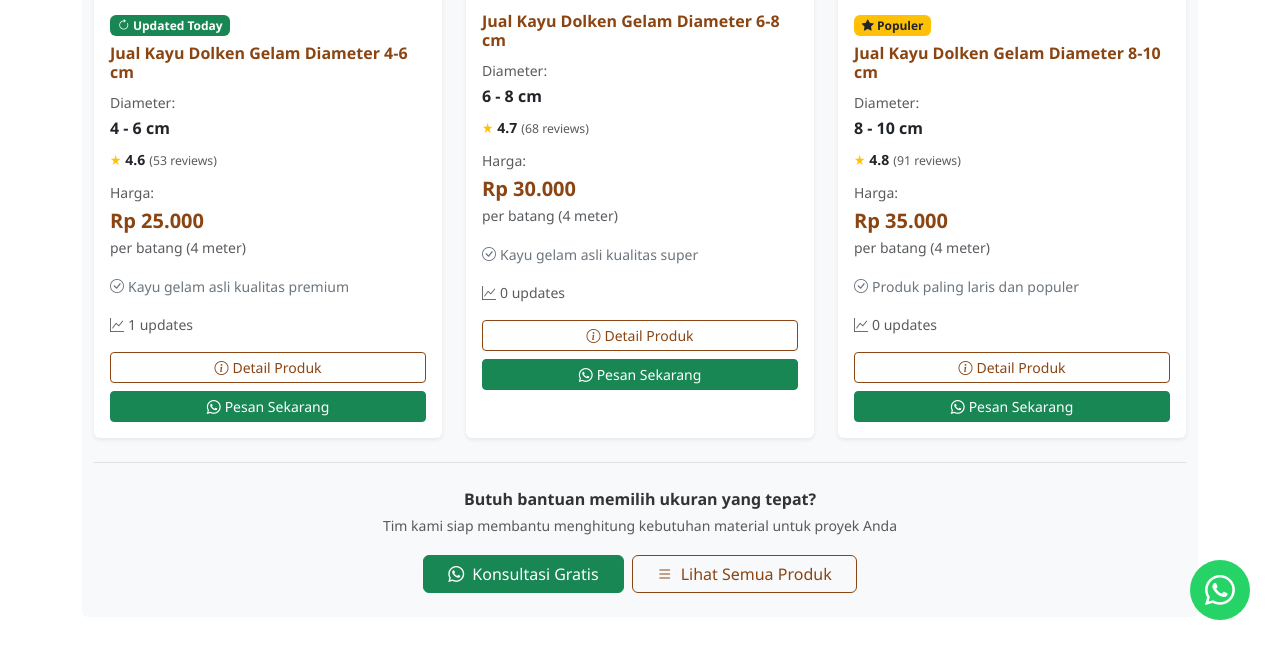
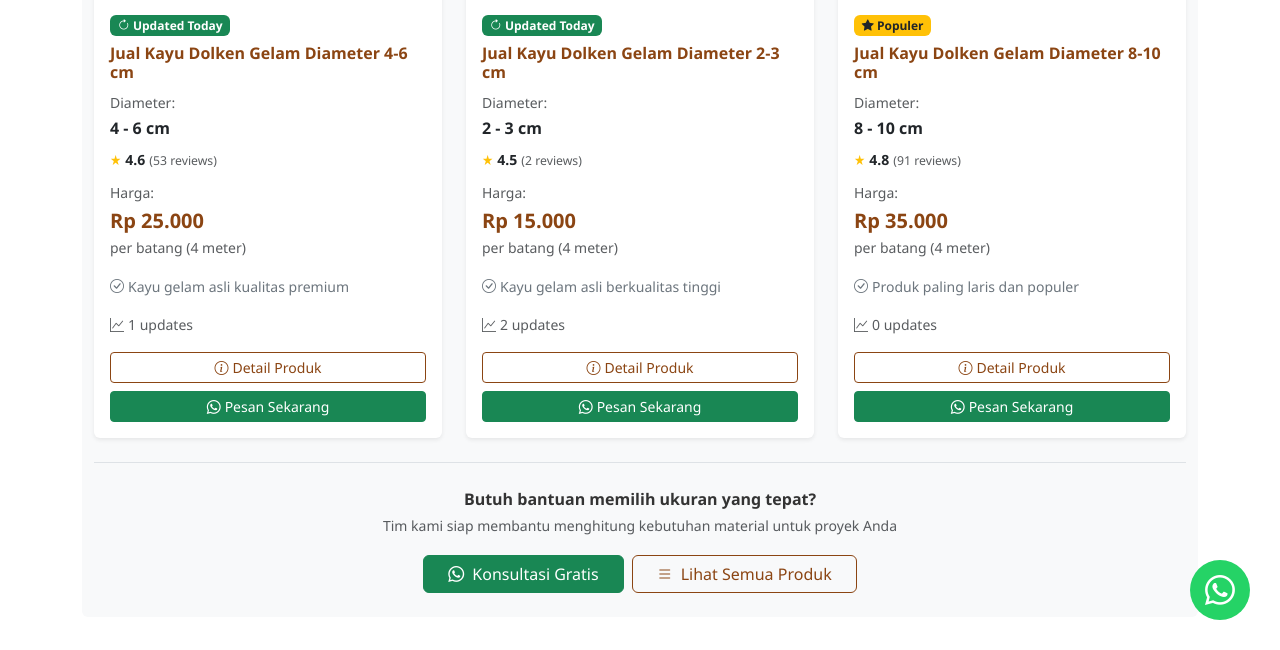
Before and after one commit to jualkayudolkengelam/jualkayudolkengelam.github.io, a Jekyll site: the page built from _products/kayu-dolken-10-12cm.md, in a window 1280 px wide and 900 px high, scrolled down 3849 px, cut to the strip 250-900 px from the top of the window. Built offline with Jekyll 4.4.1, drawn with Linux system fonts in a browser that asks for light colours; part of the change alters nothing that is shown.

Commit message:
feat: use last_modified_at for dynamic related products rotation
Change sort order from static (price) to dynamic (last_modified_at DESC).

Changes:
- related-products-by-node-id.html: Sort by last_modified_at | reverse
- product.html Schema.org: Sort by last_modified_at | reverse

Impact:
Before (static sort by price):
- Product order NEVER changes
- Node rotation shows same products forever
- Workflow updates have NO EFFECT on related products display
- Example: Product A always shows B, C, D (never changes)

After (dynamic sort by last_modified_at):
- Product order changes when workflow runs
- Recently updated products rise in sort order
- Node rotation produces DIFFERENT results over time
- Example: Monday shows B, C, D → Friday shows E, F, G

Benefits:
- ✅ Related products refresh automatically (2x/week via workflow)
- ✅ Recently updated products get more exposure
- ✅ Content appears "alive" and fresh to users
- ✅ SEO freshness signals propagate through related sections
- ✅ Better distribution of product visibility over time
- ✅ Workflow automation now impacts entire site dynamically

Workflow Integration:
- Tuesday 03:00 UTC: update-product-metrics.yml updates last_modified_at
- Friday 05:15 UTC: update-product-metrics.yml updates last_modified_at
- After each run: related products rotation automatically changes
- Users see different products on return visits

🤖 Generated with [Claude Code](https://claude.com/claude-code)

Co-Authored-By: Claude <noreply@anthropic.com>

```diff
--- a/_includes/related-products-by-node-id.html
+++ b/_includes/related-products-by-node-id.html
@@ -33,8 +33,9 @@
   {% endfor %}
 {% endunless %}
 
-{% comment %} Sort products by price for consistent order {% endcomment %}
-{% assign sorted_products = site.products | sort: "price" %}
+{% comment %} Sort products by last_modified_at DESC for dynamic rotation {% endcomment %}
+{% comment %} Products updated by cron will automatically rise in order {% endcomment %}
+{% assign sorted_products = site.products | sort: "last_modified_at" | reverse %}
 {% assign product_count = sorted_products.size %}
 
 {% comment %} Calculate starting position using modulo for rotation {% endcomment %}
--- a/_layouts/product.html
+++ b/_layouts/product.html
@@ -257,7 +257,7 @@ layout: default
           {% endif %}
         {% endfor %}
 
-        {% assign sorted_products_schema = site.products | sort: "price" %}
+        {% assign sorted_products_schema = site.products | sort: "last_modified_at" | reverse %}
         {% assign product_count_schema = sorted_products_schema.size %}
         {% assign start_position_schema = current_product_index | modulo: product_count_schema %}
 
```
